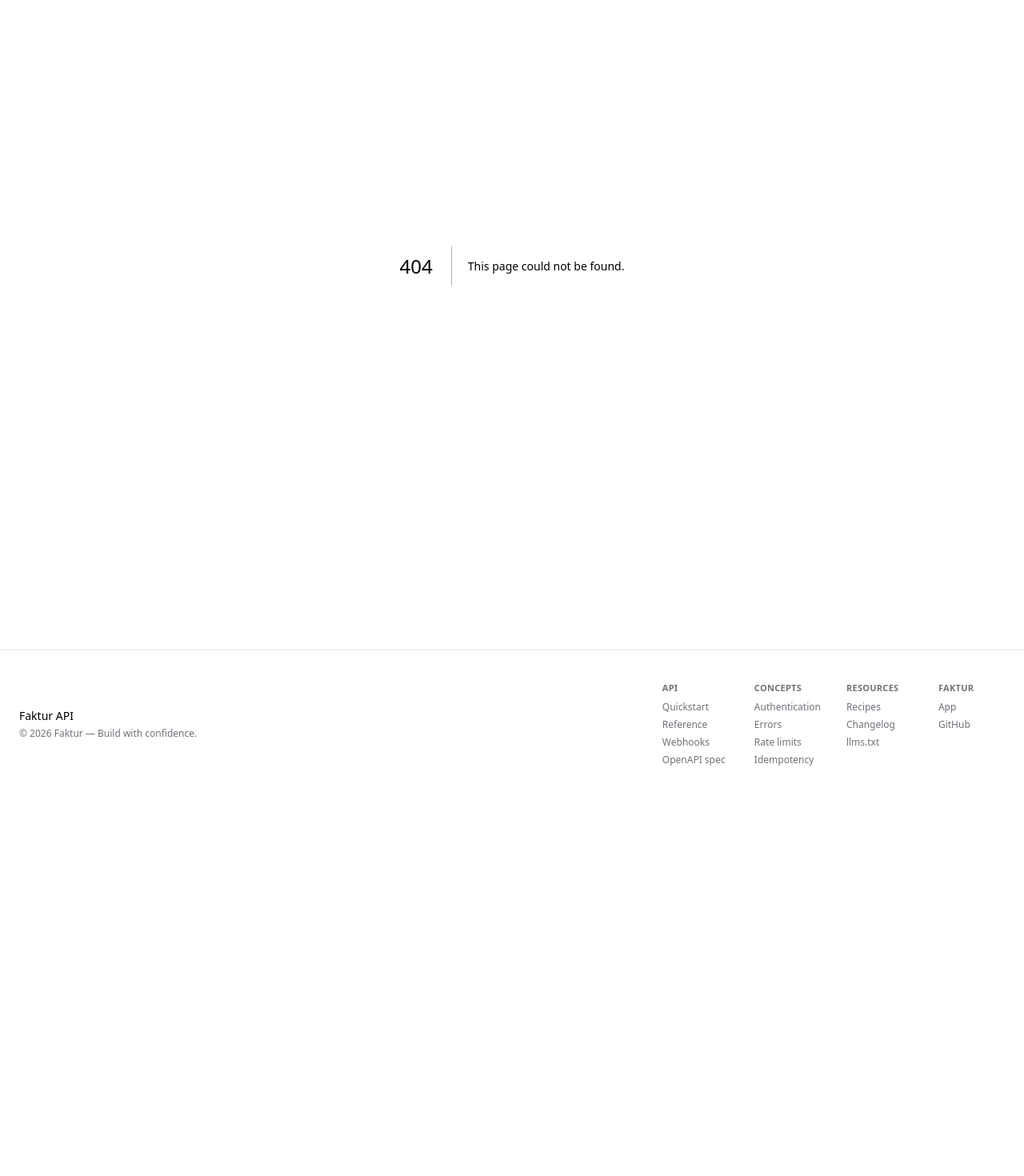
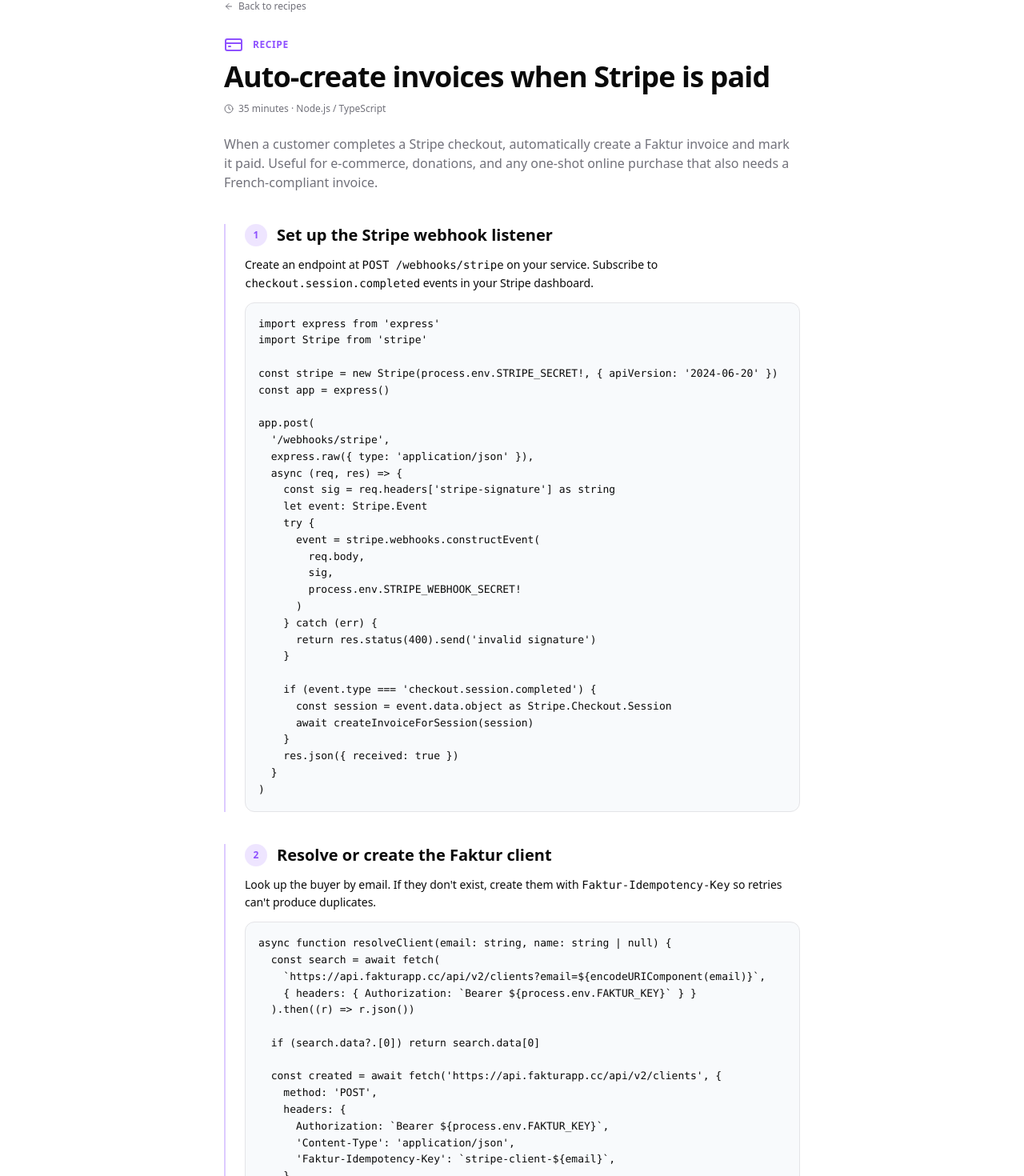
Before and after one commit to fakturapp/docs, a Next.js app: page /recipes/auto-invoice-from-stripe in a window 1280 px wide. Before the commit this address had no page. Shown: the part 132-1602 px from the top of the page at 80% size. Before the commit the page ends 1130 px from the top, so only its background shows below. Built offline with nearby package versions, Linux system fonts and the light colour scheme.

Commit message:
feat(docs): add 'Auto-create invoices from Stripe' recipe (5 steps, full Node code, idempotency)

```diff
--- /dev/null
+++ b/src/app/recipes/auto-invoice-from-stripe/page.tsx
@@ -0,0 +1,247 @@
+import Link from 'next/link'
+import { ArrowLeft, CreditCard, Clock } from 'lucide-react'
+
+export const metadata = {
+  title: 'Auto-create invoices from Stripe — Faktur Developers',
+}
+
+export default function Recipe() {
+  return (
+    <div className="mx-auto max-w-3xl px-4 py-16 sm:px-6">
+      <Link
+        href="/recipes"
+        className="inline-flex items-center gap-1.5 text-xs text-(--muted-foreground) hover:text-(--foreground)"
+      >
+        <ArrowLeft className="size-3" />
+        Back to recipes
+      </Link>
+
+      <div className="mt-6 flex items-center gap-3">
+        <CreditCard className="size-6 text-violet-500" />
+        <p className="text-xs font-semibold uppercase tracking-wider text-violet-500">Recipe</p>
+      </div>
+      <h1 className="mt-2 text-4xl font-semibold tracking-tight">
+        Auto-create invoices when Stripe is paid
+      </h1>
+      <p className="mt-3 inline-flex items-center gap-1.5 text-xs text-(--muted-foreground)">
+        <Clock className="size-3" /> 35 minutes · Node.js / TypeScript
+      </p>
+      <p className="mt-5 text-(--muted-foreground)">
+        When a customer completes a Stripe checkout, automatically create a Faktur invoice and
+        mark it paid. Useful for e-commerce, donations, and any one-shot online purchase that
+        also needs a French-compliant invoice.
+      </p>
+
+      <Step number={1} title="Set up the Stripe webhook listener">
+        <p>
+          Create an endpoint at <code>POST /webhooks/stripe</code> on your service. Subscribe to{' '}
+          <code>checkout.session.completed</code> events in your Stripe dashboard.
+        </p>
+        <Code>{`import express from 'express'
+import Stripe from 'stripe'
+
+const stripe = new Stripe(process.env.STRIPE_SECRET!, { apiVersion: '2024-06-20' })
+const app = express()
+
+app.post(
+  '/webhooks/stripe',
+  express.raw({ type: 'application/json' }),
+  async (req, res) => {
+    const sig = req.headers['stripe-signature'] as string
+    let event: Stripe.Event
+    try {
+      event = stripe.webhooks.constructEvent(
+        req.body,
+        sig,
+        process.env.STRIPE_WEBHOOK_SECRET!
+      )
+    } catch (err) {
+      return res.status(400).send('invalid signature')
+    }
+
+    if (event.type === 'checkout.session.completed') {
+      const session = event.data.object as Stripe.Checkout.Session
+      await createInvoiceForSession(session)
+    }
+    res.json({ received: true })
+  }
+)`}</Code>
+      </Step>
+
+      <Step number={2} title="Resolve or create the Faktur client">
+        <p>
+          Look up the buyer by email. If they don&apos;t exist, create them with{' '}
+          <code>Faktur-Idempotency-Key</code> so retries can&apos;t produce duplicates.
+        </p>
+        <Code>{`async function resolveClient(email: string, name: string | null) {
+  const search = await fetch(
+    \`https://api.fakturapp.cc/api/v2/clients?email=\${encodeURIComponent(email)}\`,
+    { headers: { Authorization: \`Bearer \${process.env.FAKTUR_KEY}\` } }
+  ).then((r) => r.json())
+
+  if (search.data?.[0]) return search.data[0]
+
+  const created = await fetch('https://api.fakturapp.cc/api/v2/clients', {
+    method: 'POST',
+    headers: {
+      Authorization: \`Bearer \${process.env.FAKTUR_KEY}\`,
+      'Content-Type': 'application/json',
+      'Faktur-Idempotency-Key': \`stripe-client-\${email}\`,
+    },
+    body: JSON.stringify({
+      type: name ? 'individual' : 'company',
+      email,
+      first_name: name?.split(' ')[0] ?? null,
+      last_name: name?.split(' ').slice(1).join(' ') ?? null,
+    }),
+  }).then((r) => r.json())
+  return created.data
+}`}</Code>
+      </Step>
+
+      <Step number={3} title="Create the invoice and mark it paid">
+        <p>
+          One POST creates the draft invoice with a single line for the Stripe total. A second
+          POST marks it paid with the Stripe payment_intent as <code>reference</code>.
+        </p>
+        <Code>{`async function createInvoiceForSession(session: Stripe.Checkout.Session) {
+  const email = session.customer_details?.email
+  const name = session.customer_details?.name ?? null
+  if (!email) return
+
+  const client = await resolveClient(email, name)
+  const todayIso = new Date().toISOString().slice(0, 10)
+
+  const invoiceResp = await fetch(
+    'https://api.fakturapp.cc/api/v2/invoices',
+    {
+      method: 'POST',
+      headers: {
+        Authorization: \`Bearer \${process.env.FAKTUR_KEY}\`,
+        'Content-Type': 'application/json',
+        'Faktur-Idempotency-Key': \`stripe-invoice-\${session.id}\`,
+      },
+      body: JSON.stringify({
+        client_id: client.id,
+        issue_date: todayIso,
+        due_date: todayIso,
+        lines: [
+          {
+            description: session.metadata?.description ?? 'Online purchase',
+            quantity: 1,
+            unit_price_cents: session.amount_subtotal ?? session.amount_total,
+            vat_rate: 20,
+          },
+        ],
+      }),
+    }
+  ).then((r) => r.json())
+
+  await fetch(
+    \`https://api.fakturapp.cc/api/v2/invoices/\${invoiceResp.data.id}/mark-paid\`,
+    {
+      method: 'POST',
+      headers: {
+        Authorization: \`Bearer \${process.env.FAKTUR_KEY}\`,
+        'Content-Type': 'application/json',
+      },
+      body: JSON.stringify({
+        amount_cents: session.amount_total,
+        paid_at: todayIso,
+        payment_method: 'card',
+        reference: session.payment_intent as string,
+      }),
+    }
+  )
+}`}</Code>
+      </Step>
+
+      <Step number={4} title="Test end-to-end">
+        <p>
+          Use <code>stripe trigger checkout.session.completed</code> to fire a test event. Check
+          that:
+        </p>
+        <ul className="mt-3 space-y-1.5 text-sm text-(--muted-foreground)">
+          <li>Your handler responds with 200 and produces no Stripe retry.</li>
+          <li>Faktur dashboard shows the new invoice with status <code>paid</code>.</li>
+          <li>Re-firing the same event creates no duplicate (idempotency).</li>
+          <li>
+            The Faktur webhook <code>invoice.paid</code> fires — your own internal systems can
+            react.
+          </li>
+        </ul>
+      </Step>
+
+      <Step number={5} title="Production checklist">
+        <ul className="mt-3 space-y-1.5 text-sm text-(--muted-foreground)">
+          <li>Store <code>FAKTUR_KEY</code> in your secret manager, never in code.</li>
+          <li>Enable IP allowlist on the key — only your webhook handler hosts.</li>
+          <li>
+            Use distinct keys for Stripe / your CRM / scripts so revocations stay surgical.
+          </li>
+          <li>
+            Monitor <code>X-RateLimit-Remaining</code>. Stripe burst events can be heavy on Black
+            Friday — request the Pro tier if needed.
+          </li>
+        </ul>
+      </Step>
+
+      <div className="mt-12 rounded-xl border border-(--border) bg-(--muted)/30 p-5">
+        <p className="text-sm font-semibold">See also</p>
+        <ul className="mt-2 space-y-1 text-sm text-(--muted-foreground)">
+          <li>
+            →{' '}
+            <Link href="/concepts/idempotency" className="text-violet-500 hover:underline">
+              Idempotency
+            </Link>{' '}
+            — never produce duplicate invoices on retries
+          </li>
+          <li>
+            →{' '}
+            <Link href="/resources/invoices" className="text-violet-500 hover:underline">
+              Invoices reference
+            </Link>{' '}
+            — full payload shape
+          </li>
+          <li>
+            →{' '}
+            <Link href="/concepts/webhooks" className="text-violet-500 hover:underline">
+              Webhooks
+            </Link>{' '}
+            — react to <code>invoice.paid</code> in your other systems
+          </li>
+        </ul>
+      </div>
+    </div>
+  )
+}
+
+function Step({
+  number,
+  title,
+  children,
+}: {
+  number: number
+  title: string
+  children: React.ReactNode
+}) {
+  return (
+    <section className="mt-10 border-l-2 border-violet-500/30 pl-6">
+      <div className="flex items-center gap-3">
+        <span className="inline-flex size-7 items-center justify-center rounded-full bg-violet-500/15 text-xs font-semibold text-violet-500">
+          {number}
+        </span>
+        <h2 className="text-xl font-semibold">{title}</h2>
+      </div>
+      <div className="mt-3 space-y-3 text-sm leading-relaxed">{children}</div>
+    </section>
+  )
+}
+
+function Code({ children }: { children: string }) {
+  return (
+    <pre className="mt-3 overflow-x-auto rounded-xl border border-(--border) bg-(--code-bg) p-4 text-xs leading-relaxed">
+      <code>{children}</code>
+    </pre>
+  )
+}
```
